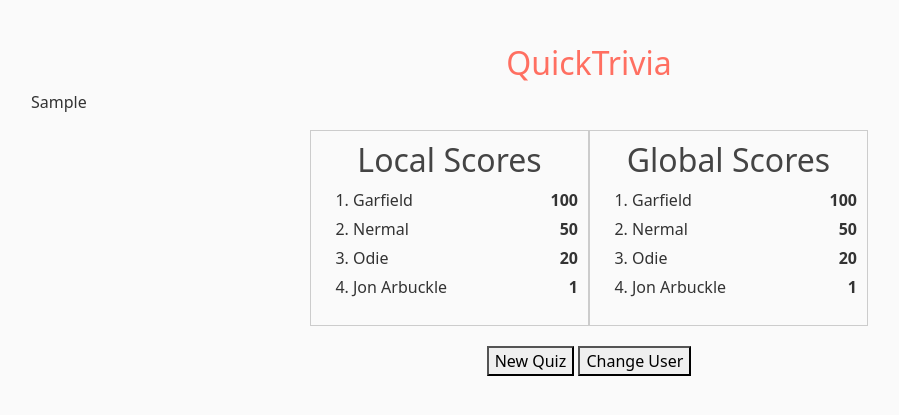
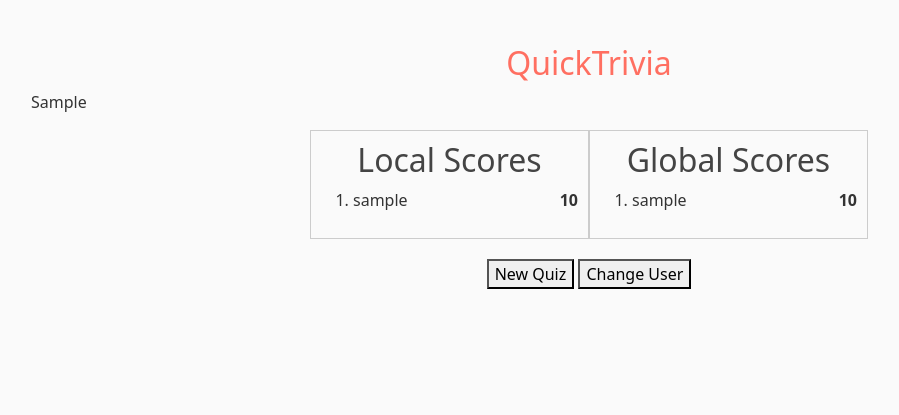
Before and after one commit to kaleb-asfaw/QuickTrivia, a Flask app: template frontend/templates/results.html in a window 1280 px wide. Shown: the part 56-471 px from the top of the page, without its empty margins (51-950 px from the left). Run offline with Flask 3, Linux system fonts and the light colour scheme; the template is opened without the code that fills it: most values are stand-ins (such as "Sample title", 1, 10 or a date in 2020).

Commit message:
connecting databses to webapp & outputting scores on page 3

```diff
--- a/frontend/app.py
+++ b/frontend/app.py
@@ -4,7 +4,10 @@ from flask_behind_proxy import FlaskBehindProxy
 import sys,os
 sys.path.insert(0, os.path.abspath(os.path.join(os.path.dirname(__file__), '..')))
 from src.api import get_parsed_trivia_questions
+from src.loc_scoreboard import update_scoreboard, get_local_scores
+from src.leaderboard import add_score, get_leaderboard
 import secrets
+import sqlite3
 from src.constants import ID_TO_CATEGORIES
 
 
@@ -77,11 +80,22 @@ def results():
                 score += 1
 
         results_str = f'Your score is {score}/{len(questions)}'
+
+        update_scoreboard(username, score)         # update the sqlite3 database
+        local_scores = get_local_scores()          # get the top 10 local scores [username, score]
+        add_score(username, score)            # update firebase_admin
+        global_best = get_leaderboard()
+        global_scores =  global_best[0]["scores"]
+
+
+
     else:
         results_str = f'Play to see your score!'
+        local_scores = get_local_scores()
 
-    return render_template('results.html', results_str = results_str)
 
+
+    return render_template('results.html', results_str = results_str, local_scores = local_scores, global_scores = global_scores)
 
 
 
--- a/frontend/templates/results.html
+++ b/frontend/templates/results.html
@@ -7,19 +7,17 @@
             <div class="scoreboard">
                 <h2>Local Scores</h2>
                 <ol class="local-scores">
-                    <li>Garfield<span class="score">100</span></li>
-                    <li>Nermal<span class="score">50</span></li>
-                    <li>Odie<span class="score">20</span></li>
-                    <li>Jon Arbuckle<span class="score">1</span></li>
+                    {% for username, score in local_scores %}
+                        <li>{{ username }}<span class="score">{{ score }}</span></li>
+                    {% endfor %}
                 </ol>
             </div>
             <div class="scoreboard">
                 <h2>Global Scores</h2>
                 <ol class="global-scores">
-                    <li>Garfield<span class="score">100</span></li>
-                    <li>Nermal<span class="score">50</span></li>
-                    <li>Odie<span class="score">20</span></li>
-                    <li>Jon Arbuckle<span class="score">1</span></li>
+                    {% for entry in global_scores %}
+                        <li>{{ entry['username'] }}<span class="score">{{ entry['score'] }}</span></li>
+                    {% endfor %}
                 </ol>
             </div>
         </div>
```
Also changed, not shown: src/loc_scoreboard.py (+10 -0 lines).
